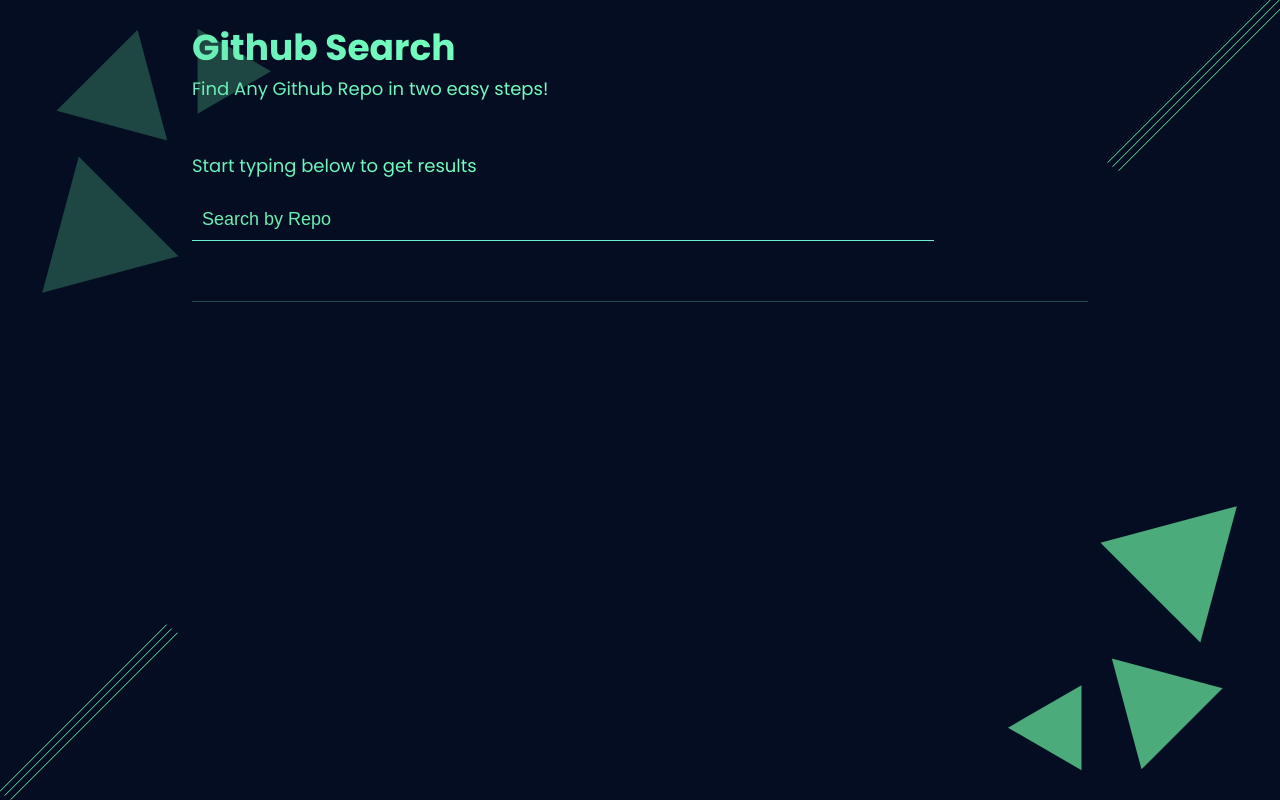
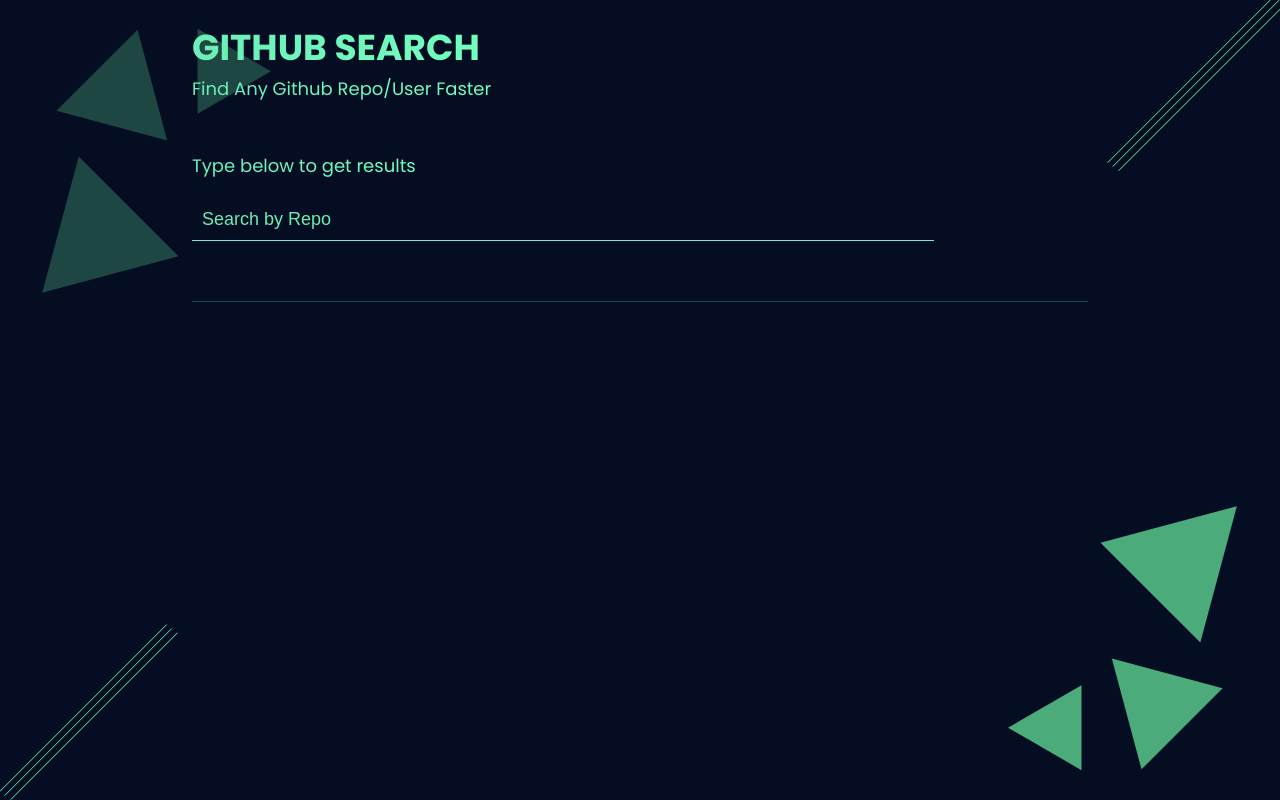
Before and after one commit to Princentaba1/Github-Search, an Angular app: page /repos in a window 1280 px wide. Built offline with nearby package versions, Linux system fonts and the light colour scheme.

Commit message:
18th commit

```diff
--- a/src/app/repos/repos.component.html
+++ b/src/app/repos/repos.component.html
@@ -1,9 +1,9 @@
 <div class="main">
   <div class="logo">
-    <p id="heading" class="gradient-text" >Github Search</p> <br>
-    <p id="sub-heading" class="gradient-text">Find Any Github Repo in two easy steps!</p>
+    <p id="heading" class="gradient-text" >GITHUB SEARCH</p> <br>
+    <p id="sub-heading" class="gradient-text">Find Any Github Repo/User Faster</p>
   </div>
-  <p id="sub-heading" class="gradient-text">Start typing below to get results</p>
+  <p id="sub-heading" class="gradient-text">Type below to get results</p>
   <form>
     <div class="mb-3">
       <input type="email" class="form-control" placeholder="Search by Repo" [(ngModel)] = "repoName" name="repoName" (keyup)='searchRepo()' autocomplete="off">
```
